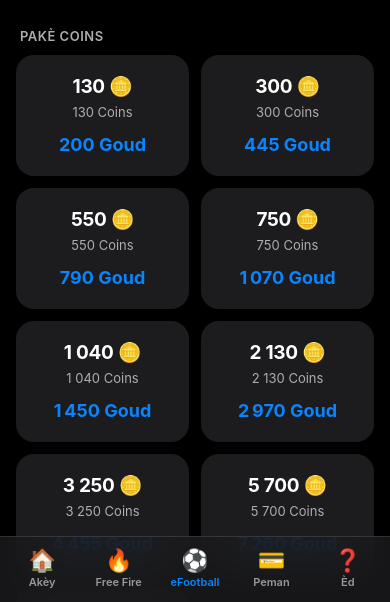
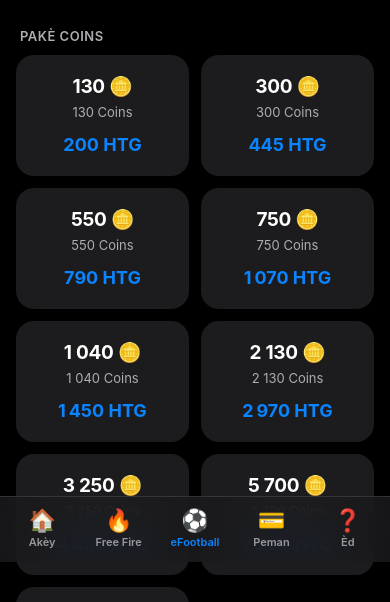
Before and after one commit to andybazelais7-collab/Swiftt-topup, a plain HTML site: page efootball.html in a window 390 px wide. Shown: the part 242-844 px from the top of the page. Drawn offline with Linux system fonts and the light colour scheme.

Commit message:
SWIFTT TOPUP — tab bar monte pi wo pase badj Netlify sou mobil + pri eFootball an HTG

```diff
--- a/app.js
+++ b/app.js
@@ -2,7 +2,7 @@
 const currentGame = document.body.dataset.game || null;
 let selected = null;
 
-function fmt(n){ return n.toLocaleString("fr-FR").replace(/,/g," ") + " Goud"; }
+function fmt(n){ const g = currentGame ? GAMES[currentGame] : null; const cur = (g && g.currency) ? g.currency : "Goud"; return n.toLocaleString("fr-FR").replace(/,/g," ") + " " + cur; }
 
 function render(){
   if(!currentGame) return;
--- a/config.js
+++ b/config.js
@@ -10,6 +10,7 @@ const MONCASH_NUMBER = "+509 3497 9011";
 const GAMES = {
   freefire: {
     name: "Free Fire",
+    currency: "Goud",
     packs: [
       { label: "100 + 10 bonus",   amount: "110 💎",   price: 150 },
       { label: "200 + 20 bonus",   amount: "220 💎",   price: 330 },
@@ -30,6 +31,7 @@ const GAMES = {
   },
   efootball: {
     name: "eFootball",
+    currency: "HTG",
     packs: [
       { label: "130 Coins",    amount: "130 🪙",    price: 200 },
       { label: "300 Coins",    amount: "300 🪙",    price: 445 },
--- a/style.css
+++ b/style.css
@@ -80,3 +80,10 @@ h3{font-size:17px;font-weight:700;margin:22px 4px 10px}
 .tabbar a.active{color:var(--blue)}
 footer{padding:30px 0 20px;text-align:center;color:var(--gray2);font-size:13px;line-height:1.6}
 footer b{color:var(--gray)}
+/* Netlify mete yon badj "Powered by Netlify" anba adwat sou telefòn —
+   li kouvri 2 dènye onglè tab bar la. Sou ti ekran, tab bar la monte
+   pi wo pase badj la pou tout 5 onglè yo rete klikab. */
+@media(max-width:1100px){
+  .tabbar{bottom:40px}
+  body{padding-bottom:128px}
+}
```
